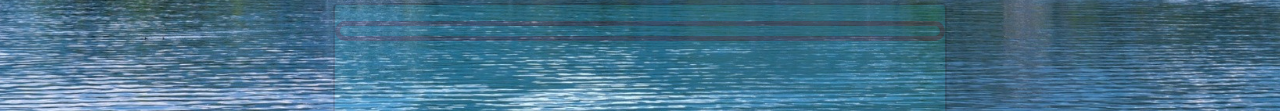
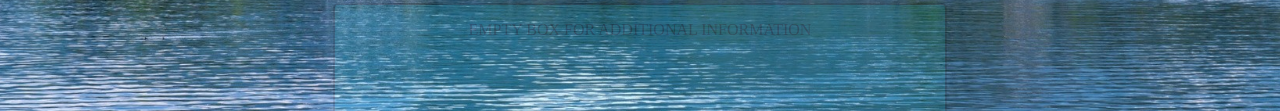
Before and after one commit to TeoKar/HTML-CSS-Jakso-3, a plain HTML site: page CSS_final/Index.html in a window 1280 px wide. Shown: the part 610-721 px from the top of the page. Drawn offline with Linux system fonts and the light colour scheme.

Commit message:
Add files via upload

```diff
--- a/CSS_final/Index.html
+++ b/CSS_final/Index.html
@@ -31,7 +31,7 @@
 </div>
 
 <div class="text">
-    <p></p>
+    <p>EMPTY BOX FOR ADDITIONAL INFORMATION</p>
 </div>
 
 </body>
--- a/CSS_final/main.css
+++ b/CSS_final/main.css
@@ -79,12 +79,12 @@ video{
     border-radius: 5px;
 }
 
-p{
+/*p{
     padding: 5px;
     border: solid darkred 5px;
     border-radius: 45px;
     font-weight: bolder;
-}
+}*/
 
 @media screen and (max-width: 1200px)  {
     body {
```
